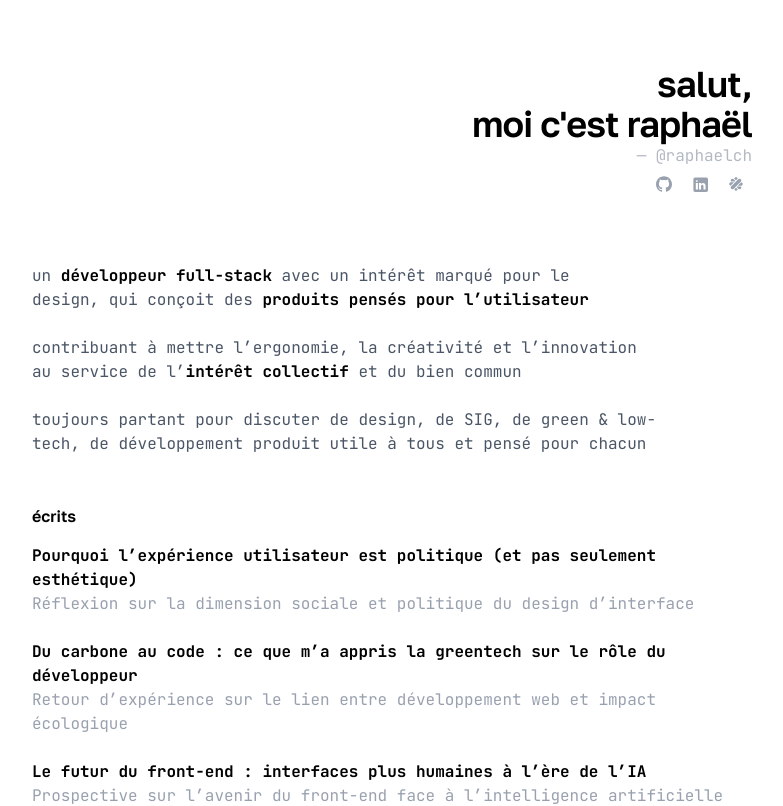
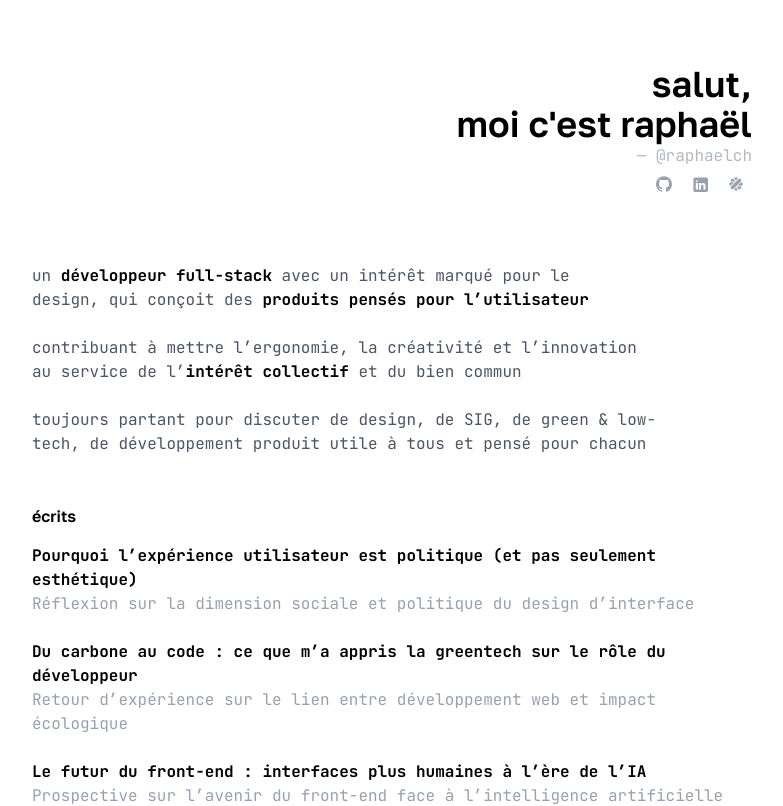
Before and after one commit to raphaelchpprt/raphaelch.me, a Next.js app: page / in a window 1280 px wide. Shown: the top 806 px of the page, without its empty margins (248-1031 px from the left). Built offline with nearby package versions, Linux system fonts and the light colour scheme.

Commit message:
Refactor Hero component styles for improved text tracking

```diff
--- a/components/hero.tsx
+++ b/components/hero.tsx
@@ -11,7 +11,7 @@ export const Hero: FC = () => {
   return (
     <div className="flex flex-col items-end">
       <motion.h1
-        className="text-accent text-right font-sans text-4xl font-semibold tracking-tight select-none"
+        className="text-accent text-right font-sans text-4xl font-semibold select-none"
         initial={{ y: 10, opacity: 0 }}
         animate={{ y: 0, opacity: 1 }}
         transition={{
```
